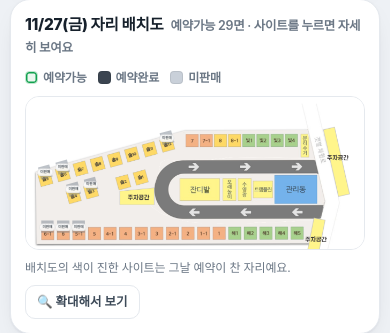
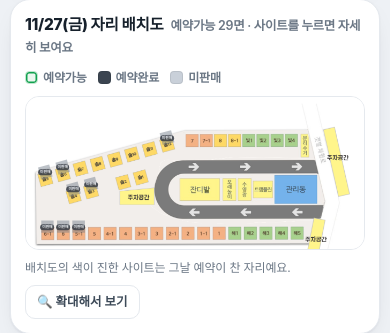
Before and after one commit to rjaksssdev/heigabich-map, a plain HTML site: page index.html in a window 390 px wide. Shown: the part 358-691 px from the top of the page. Drawn offline with Linux system fonts and the light colour scheme; a web font is replaced by a local one.

Commit message:
미판매 표시를 어두운 배지로 정리

```diff
--- a/index.html
+++ b/index.html
@@ -147,8 +147,8 @@
   .tag-confirmed{background:var(--confirm); color:#fff}
   .tag-confirmed::after{content:""; position:absolute; left:50%; bottom:-3px; transform:translateX(-50%); width:0; height:0; border:3.5px solid transparent; border-top-color:var(--confirm); border-bottom:0}
   .tag-unsold{
-    transform:translate(-50%,-50%); margin:0; background:rgba(255,255,255,.88); color:#495057;
-    border:1px solid rgba(0,0,0,.07); box-shadow:none; font-weight:700; font-size:calc(var(--mw) * 0.0098px); padding:.22em .5em;
+    transform:translate(-50%,-50%); margin:0; background:rgba(56,62,72,.86); color:#f2f4f7;
+    box-shadow:0 2px 6px -3px rgba(0,0,0,.5); font-weight:700; font-size:calc(var(--mw) * 0.0102px); padding:.2em .48em;
   }
   .tag-hidden{display:none}
   .sel-bar[hidden]{display:none}
@@ -219,7 +219,7 @@
     .hero-top{flex-wrap:wrap}
     .cta{width:100%; justify-content:center; margin-top:12px; padding:11px 14px}
     .tag{font-size:calc(var(--mw) * 0.0125px)}
-    .tag-unsold{font-size:calc(var(--mw) * 0.0108px)}
+    .tag-unsold{font-size:calc(var(--mw) * 0.0112px)}
     .zone-nums{margin-left:0; text-align:left; width:100%; margin-top:6px}
     .zone-head{flex-wrap:wrap}
   }
```
